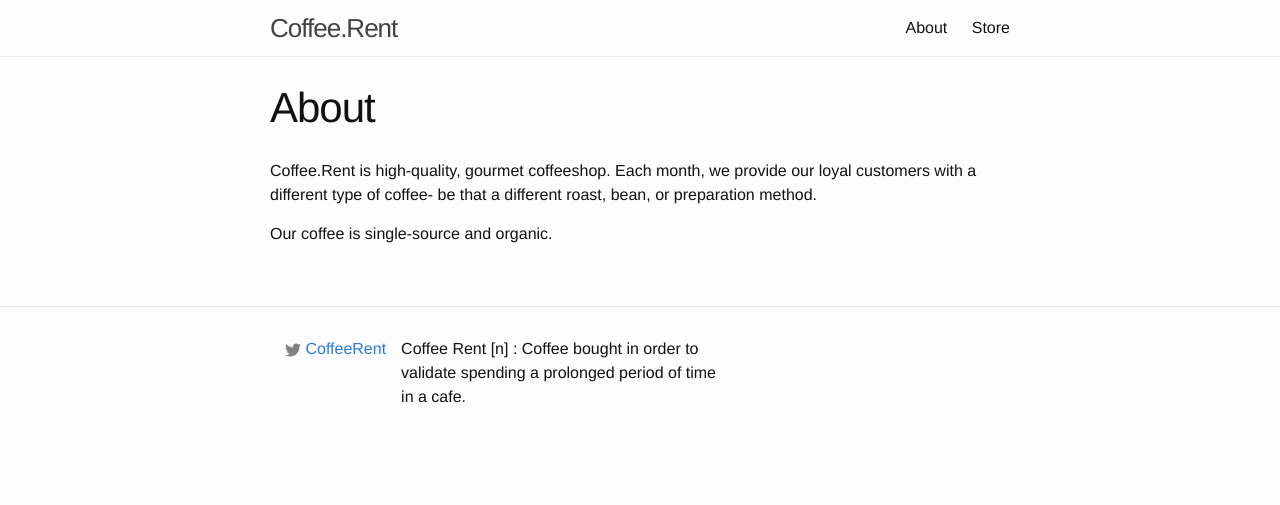
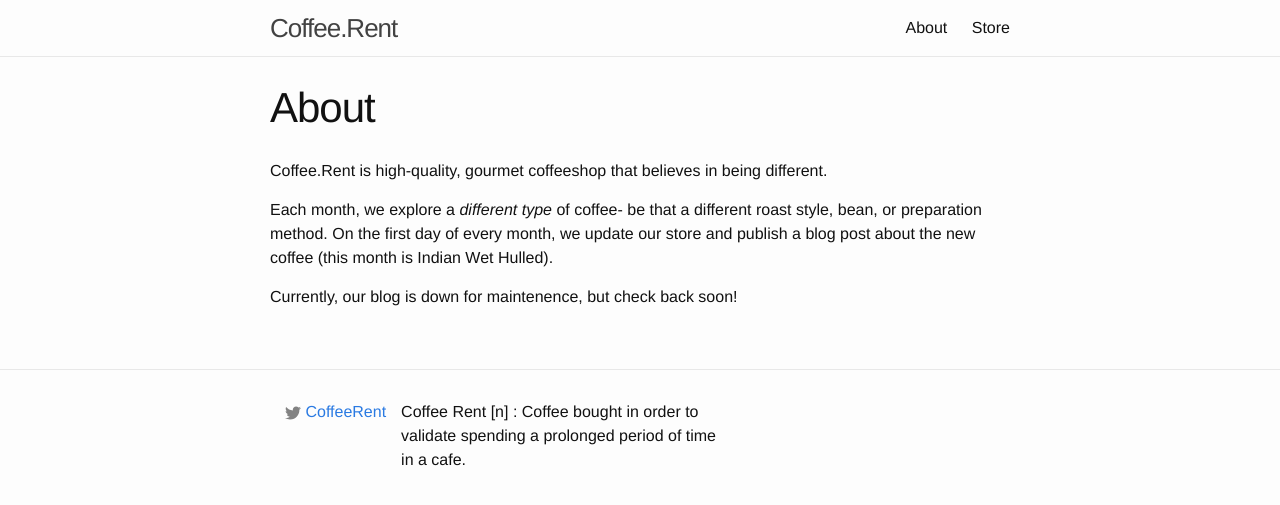
Before and after one commit to k4therin2/coffeerent, a Jekyll site: the page built from about.md, in a window 1280 px wide. Shown: the top 505 px of the page. Built offline with Jekyll 4.4.1, drawn with Linux system fonts in a browser that asks for light colours.

Commit message:
about update

```diff
--- a/about.md
+++ b/about.md
@@ -4,6 +4,8 @@ title: About
 permalink: /about/
 ---
 
-Coffee.Rent is high-quality, gourmet coffeeshop. Each month, we provide our loyal customers with a different type of coffee- be that a different roast, bean, or preparation method.
+Coffee.Rent is high-quality, gourmet coffeeshop that believes in being different.
 
-Our coffee is single-source and organic.
+Each month, we explore a <i>different type</i> of coffee- be that a different roast style, bean, or preparation method. On the first day of every month, we update our store and publish a blog post about the new coffee (this month is Indian Wet Hulled).
+
+Currently, our blog is down for maintenence, but check back soon!
```
